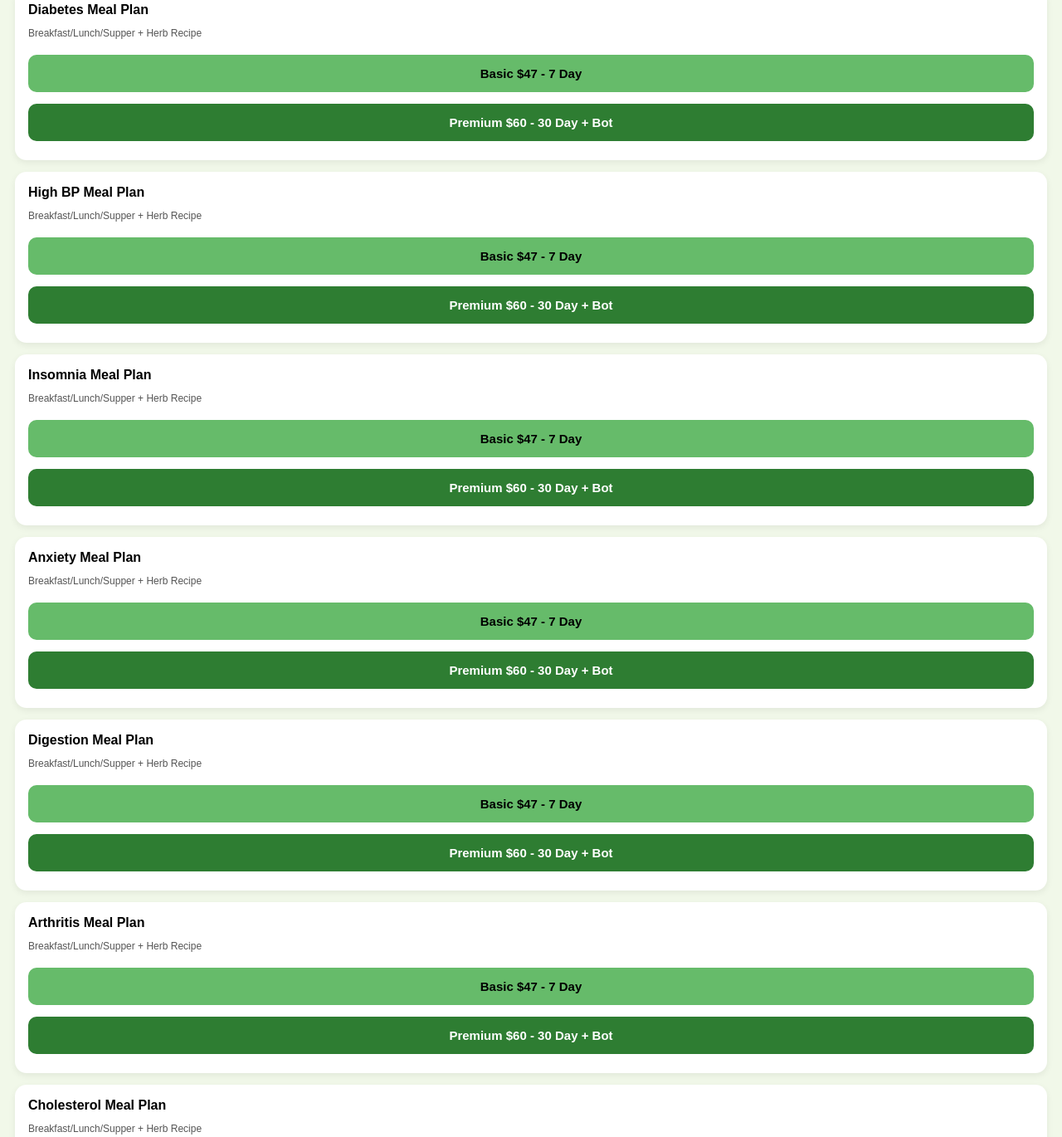
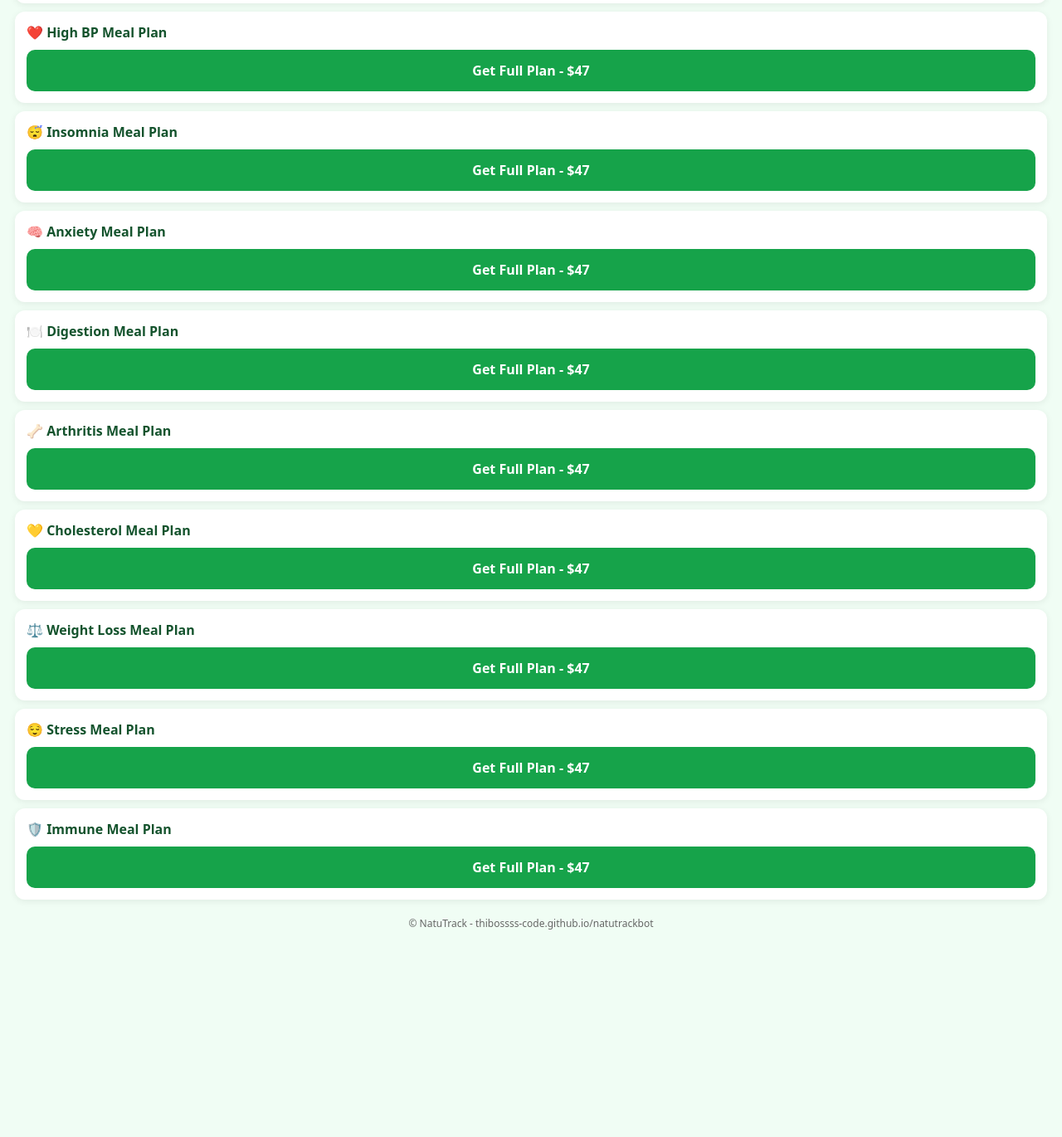
Before and after one commit to Thibossss-code/natutrackbot, a website: page index.html in a window 1280 px wide. Shown: the part 288-1658 px from the top of the page at 83% size. After the commit the page ends 1427 px from the top, so only its background shows below. Drawn offline with Linux system fonts and the light colour scheme.

Commit message:
Update index.html

```diff
--- a/index.html
+++ b/index.html
@@ -1,18 +1,16 @@
-<!DOCTYPE html><html><head><meta charset="utf-8"><meta name="viewport" content="width=device-width,initial-scale=1"><title>NatuTrack</title>
-<style>body{margin:0;padding:18px;background:#F1F8E9;font-family:sans-serif}.logo{font-size:32px;font-weight:900;color:#2E7D32}.box{background:#C8E6C9;padding:16px;border-radius:14px;margin:14px 0}.card{background:#fff;padding:16px;border-radius:14px;margin:14px 0;box-shadow:0 3px 8px #0001}button{width:100%;padding:14px;border:none;border-radius:10px;margin:7px 0;font-weight:800;font-size:15px}.b47{background:#66BB6A;color:#000}.b60{background:#2E7D32;color:#fff}input{width:92%;padding:12px;border-radius:10px;border:1px solid #999}.small{font-size:12px;color:#555}</style></head><body>
+<!DOCTYPE html><html><head><meta charset='utf-8'><meta name='viewport' content='width=device-width,initial-scale=1'><title>NatuTrack</title>
+<style>body{margin:0;padding:18px;background:#f0fdf4;font-family:system-ui;color:#14532d}.logo{font-size:26px;font-weight:800;margin:10px 0}.box{background:#fef3c7;border:2px dashed #f59e0b;padding:14px;border-radius:12px;margin:12px 0;text-align:center}.card{background:white;padding:14px;border-radius:12px;margin:10px 0;box-shadow:0 2px 8px rgba(0,0,0,0.07)}.btn{display:block;background:#16a34a;color:white;text-align:center;padding:14px;border-radius:10px;text-decoration:none;font-weight:700;margin-top:10px}.small{font-size:12px;color:#666;text-align:center;margin-top:20px}</style></head><body>
 <div class="logo">🌿 NatuTrack</div>
-<div class="box"><h3>Not ready for $47? Get FREE sample!</h3><input id="em" placeholder="your email"><button class="b60" onclick="alert('Saved '+em.value+' to natutracthabopeter@gmail.com')">Send Free Sample</button></div>
-<div class="card"><b>Diabetes Meal Plan</b><p class="small">Breakfast/Lunch/Supper + Herb Recipe</p><button class="b47" onclick="window.open('https://payhip.com/b/T13VJ','_blank')">Basic $47 - 7 Day</button><button class="b60" onclick="window.open('https://payhip.com/b/T13VJ','_blank')">Premium $60 - 30 Day + Bot</button></div>
-<div class="card"><b>High BP Meal Plan</b><p class="small">Breakfast/Lunch/Supper + Herb Recipe</p><button class="b47" onclick="window.open('https://payhip.com/b/T13VJ','_blank')">Basic $47 - 7 Day</button><button class="b60" onclick="window.open('https://payhip.com/b/T13VJ','_blank')">Premium $60 - 30 Day + Bot</button></div>
-<div class="card"><b>Insomnia Meal Plan</b><p class="small">Breakfast/Lunch/Supper + Herb Recipe</p><button class="b47" onclick="window.open('https://payhip.com/b/T13VJ','_blank')">Basic $47 - 7 Day</button><button class="b60" onclick="window.open('https://payhip.com/b/T13VJ','_blank')">Premium $60 - 30 Day + Bot</button></div>
-<div class="card"><b>Anxiety Meal Plan</b><p class="small">Breakfast/Lunch/Supper + Herb Recipe</p><button class="b47" onclick="window.open('https://payhip.com/b/T13VJ','_blank')">Basic $47 - 7 Day</button><button class="b60" onclick="window.open('https://payhip.com/b/T13VJ','_blank')">Premium $60 - 30 Day + Bot</button></div>
-<div class="card"><b>Digestion Meal Plan</b><p class="small">Breakfast/Lunch/Supper + Herb Recipe</p><button class="b47" onclick="window.open('https://payhip.com/b/T13VJ','_blank')">Basic $47 - 7 Day</button><button class="b60" onclick="window.open('https://payhip.com/b/T13VJ','_blank')">Premium $60 - 30 Day + Bot</button></div>
-<div class="card"><b>Arthritis Meal Plan</b><p class="small">Breakfast/Lunch/Supper + Herb Recipe</p><button class="b47" onclick="window.open('https://payhip.com/b/T13VJ','_blank')">Basic $47 - 7 Day</button><button class="b60" onclick="window.open('https://payhip.com/b/T13VJ','_blank')">Premium $60 - 30 Day + Bot</button></div>
-<div class="card"><b>Cholesterol Meal Plan</b><p class="small">Breakfast/Lunch/Supper + Herb Recipe</p><button class="b47" onclick="window.open('https://payhip.com/b/T13VJ','_blank')">Basic $47 - 7 Day</button><button class="b60" onclick="window.open('https://payhip.com/b/T13VJ','_blank')">Premium $60 - 30 Day + Bot</button></div>
-<div class="card"><b>Weight Loss Meal Plan</b><p class="small">Breakfast/Lunch/Supper + Herb Recipe</p><button class="b47" onclick="window.open('https://payhip.com/b/T13VJ','_blank')">Basic $47 - 7 Day</button><button class="b60" onclick="window.open('https://payhip.com/b/T13VJ','_blank')">Premium $60 - 30 Day + Bot</button></div>
-<div class="card"><b>Stress Meal Plan</b><p class="small">Breakfast/Lunch/Supper + Herb Recipe</p><button class="b47" onclick="window.open('https://payhip.com/b/T13VJ','_blank')">Basic $47 - 7 Day</button><button class="b60" onclick="window.open('https://payhip.com/b/T13VJ','_blank')">Premium $60 - 30 Day + Bot</button></div>
-<div class="card"><b>Immune Meal Plan</b><p class="small">Breakfast/Lunch/Supper + Herb Recipe</p><button class="b47" onclick="window.open('https://payhip.com/b/T13VJ','_blank')">Basic $47 - 7 Day</button><button class="b60" onclick="window.open('https://payhip.com/b/T13VJ','_blank')">Premium $60 - 30 Day + Bot</button></div>
-<div class="card"><b>📊 Tracker + Reminder 🔔</b><br><button class="b47">+ Add Today</button></div>
-<div class="card"><b>🔗 Amazon Tools</b><br><a href="https://www.amazon.com/dp/B00NAIcWW">B00NAIcWW</a><br><a href="https://www.amazon.com/dp/B09xERPbl">B09xERPbl</a><br><a href="https://www.amazon.com/dp/B02GjeYXs">B02GjeYXs</a><br><a href="https://www.amazon.com/dp/B05qMAsS1">B05qMAsS1</a><br><a href="https://www.amazon.com/dp/B01VumHgk">B01VumHgk</a><br><a href="https://www.amazon.com/dp/B02siDH03">B02siDH03</a></div>
-<div class="card"><b>🤖 NatuTrackBot</b><br>rooibos for sleep, ginger for digestion - wellness only</div>
+<div class="box"><h3>Not ready for $47? Get Started FREE!</h3></div>
+<div class="card"><b>🩸 Diabetes Meal Plan</b><br><a class="btn" href="https://payhip.com/b/M0tfg" target="_blank">Get Full Plan - $47</a></div>
+<div class="card"><b>❤️ High BP Meal Plan</b><br><a class="btn" href="https://payhip.com/b/M0tfg" target="_blank">Get Full Plan - $47</a></div>
+<div class="card"><b>😴 Insomnia Meal Plan</b><br><a class="btn" href="https://payhip.com/b/M0tfg" target="_blank">Get Full Plan - $47</a></div>
+<div class="card"><b>🧠 Anxiety Meal Plan</b><br><a class="btn" href="https://payhip.com/b/M0tfg" target="_blank">Get Full Plan - $47</a></div>
+<div class="card"><b>🍽️ Digestion Meal Plan</b><br><a class="btn" href="https://payhip.com/b/M0tfg" target="_blank">Get Full Plan - $47</a></div>
+<div class="card"><b>🦴 Arthritis Meal Plan</b><br><a class="btn" href="https://payhip.com/b/M0tfg" target="_blank">Get Full Plan - $47</a></div>
+<div class="card"><b>💛 Cholesterol Meal Plan</b><br><a class="btn" href="https://payhip.com/b/M0tfg" target="_blank">Get Full Plan - $47</a></div>
+<div class="card"><b>⚖️ Weight Loss Meal Plan</b><br><a class="btn" href="https://payhip.com/b/M0tfg" target="_blank">Get Full Plan - $47</a></div>
+<div class="card"><b>😌 Stress Meal Plan</b><br><a class="btn" href="https://payhip.com/b/M0tfg" target="_blank">Get Full Plan - $47</a></div>
+<div class="card"><b>🛡️ Immune Meal Plan</b><br><a class="btn" href="https://payhip.com/b/M0tfg" target="_blank">Get Full Plan - $47</a></div>
+<div class="small">© NatuTrack - thibossss-code.github.io/natutrackbot</div>
 </body></html>
```
